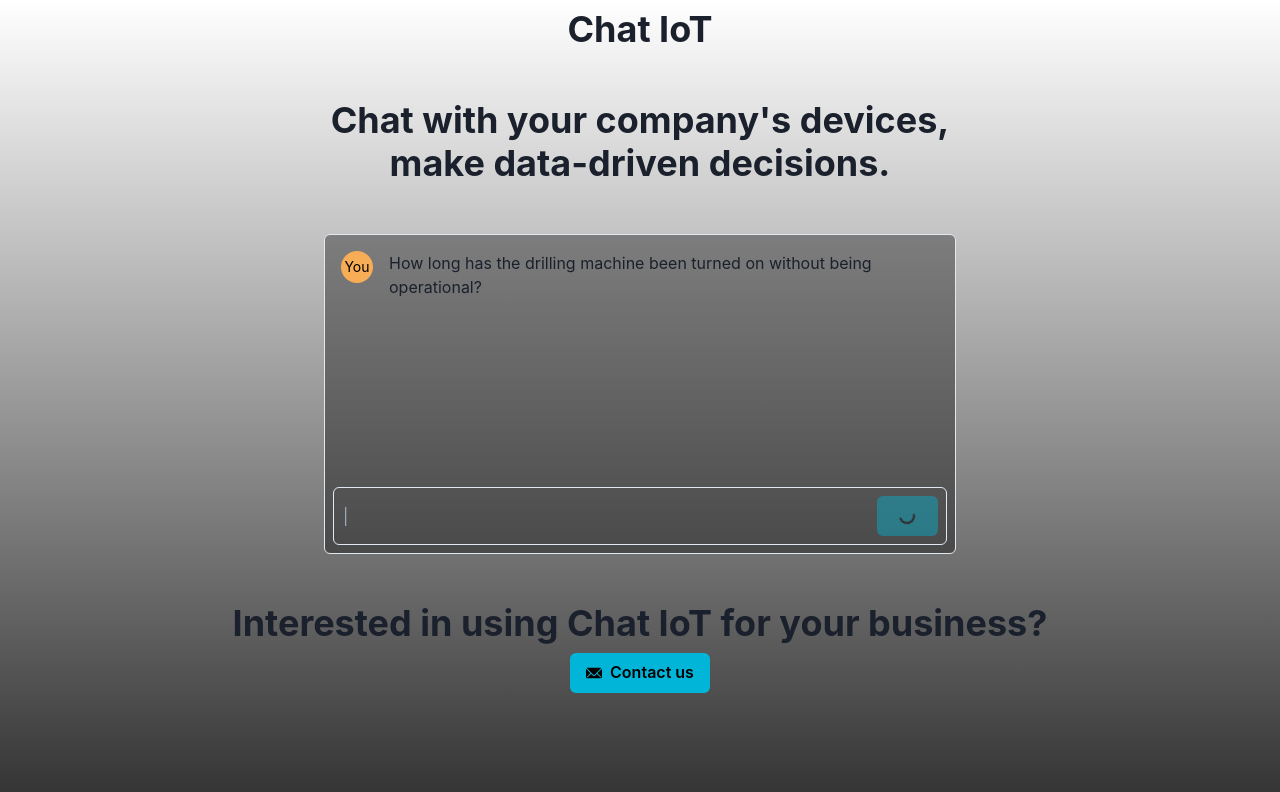
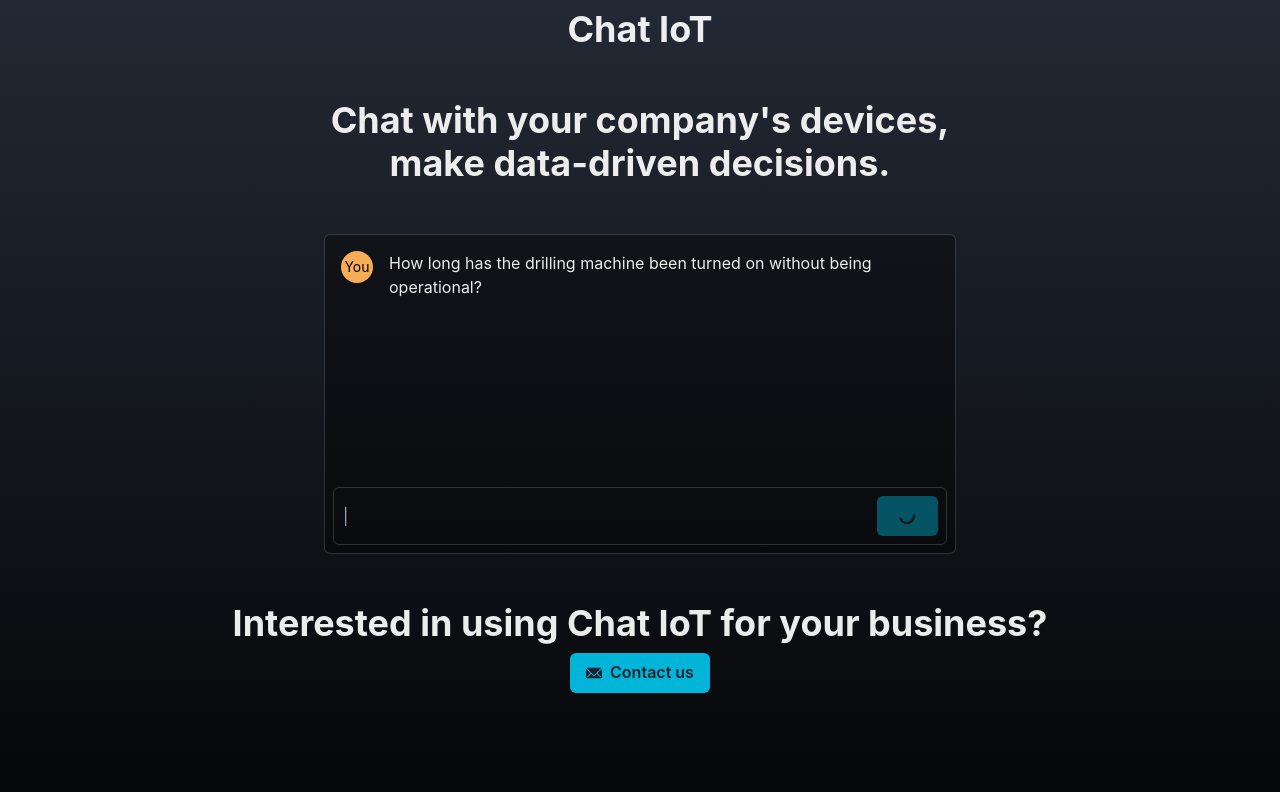
Before and after one commit to omnia-network/chat-iot, a React (Vite) app: page / in a window 1280 px wide. Shown: the top 792 px of the page. Built offline with nearby package versions, Linux system fonts and the light colour scheme.

Commit message:
fix: always dark color mode

```diff
--- a/src/main.tsx
+++ b/src/main.tsx
@@ -2,13 +2,14 @@
 import ReactDOM from 'react-dom/client'
 import { ChakraProvider } from '@chakra-ui/react'
 import App from './App.tsx'
+import theme from './theme.ts'
 import './index.css'
 
 console.log('Version:', import.meta.env.VITE_COMMIT_HASH)
 
 ReactDOM.createRoot(document.getElementById('root')!).render(
   <React.StrictMode>
-    <ChakraProvider>
+    <ChakraProvider theme={theme}>
       <App />
     </ChakraProvider>
   </React.StrictMode>,
--- /dev/null
+++ b/src/theme.ts
@@ -0,0 +1,10 @@
+import { extendTheme, type ThemeConfig } from '@chakra-ui/react'
+
+const config: ThemeConfig = {
+  initialColorMode: 'dark',
+  useSystemColorMode: false,
+}
+
+const theme = extendTheme({ config })
+
+export default theme
```
